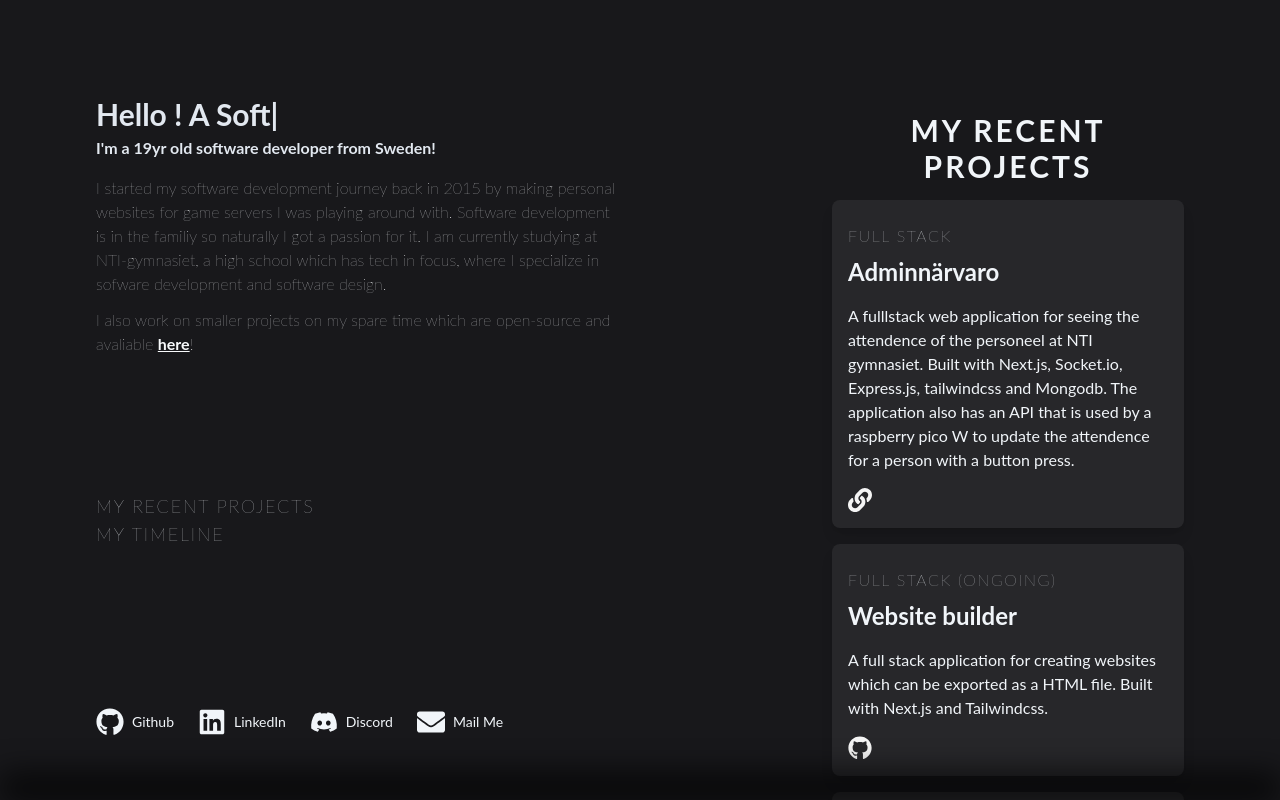
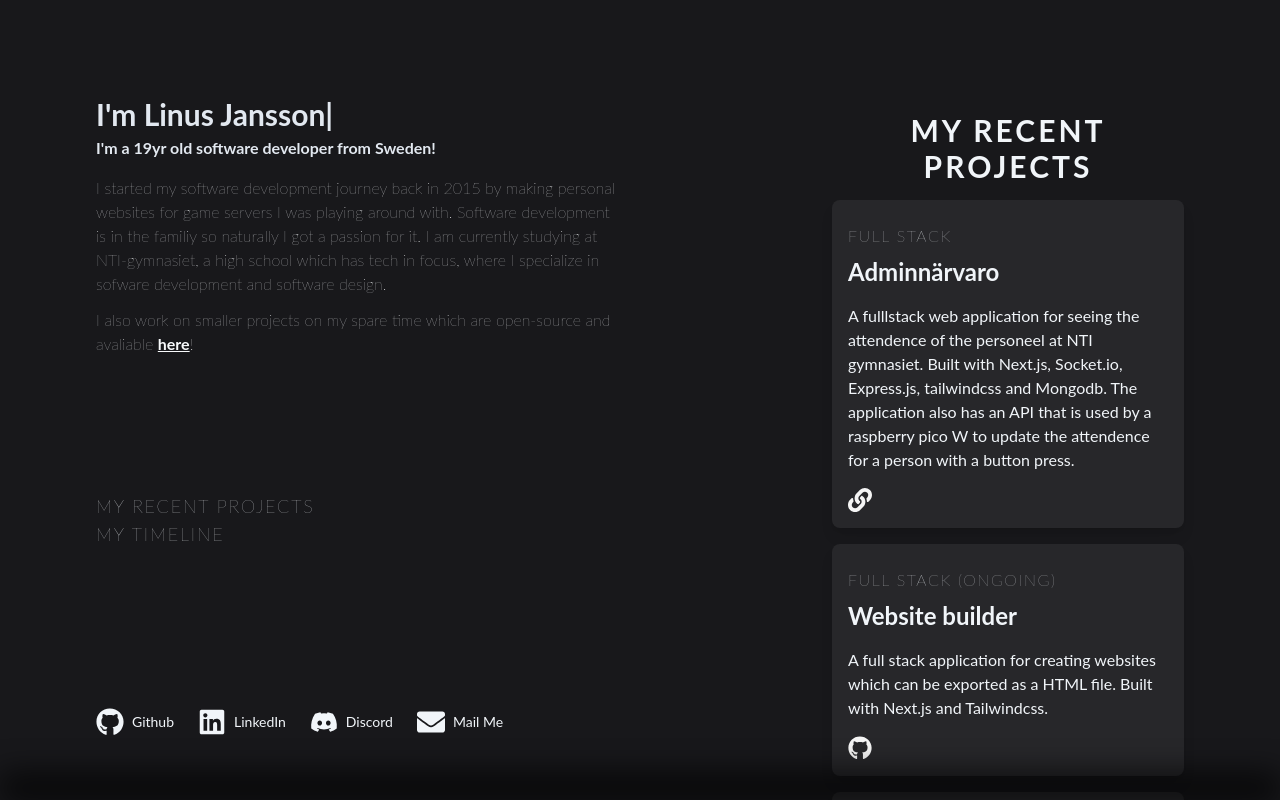
Before and after one commit to linus-jansson/linus-jansson.github.io, a Next.js app: page / in a window 1280 px wide. Shown: the top 800 px of the page. Built offline with nearby package versions, Linux system fonts and the light colour scheme.

Commit message:
Typed.js text changes

```diff
--- a/src/app/Header.tsx
+++ b/src/app/Header.tsx
@@ -33,9 +33,9 @@ export default function HeaderComponent() {
 
         const typed = new Typed(TypedElement.current, {
             strings: [
-                " World!",
-                "! I'm Linus",
-                "! A Software Developer",
+                "Hello world!",
+                "I'm Linus Jansson",
+                "a Software Developer",
             ],
             startDelay: 300,
             typeSpeed: 100,
@@ -54,7 +54,7 @@ export default function HeaderComponent() {
         <div className='w-11/12 md:w-1/2 mx-auto p-4 md:pl-24 text-left md:h-screen md:flex md:flex-col md:justify-between md:fixed md:top-0 md:left-0 md:pt-24 md:pb-12'>
 
             <div id='about' className="pt-26">
-                <p className='text-slate-200 text-3xl font-bold'>Hello <span ref={TypedElement}></span></p>
+                <p className='text-slate-200 text-3xl font-bold'><span ref={TypedElement}></span></p>
                 <noscript>
                     <p className='text-slate-200 text-3xl font-bold'>Hello I am Linus</p>
                 </noscript>
```
